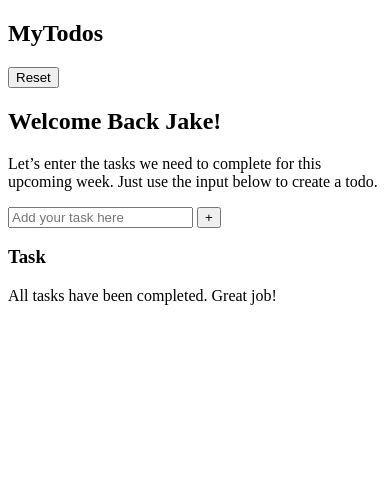
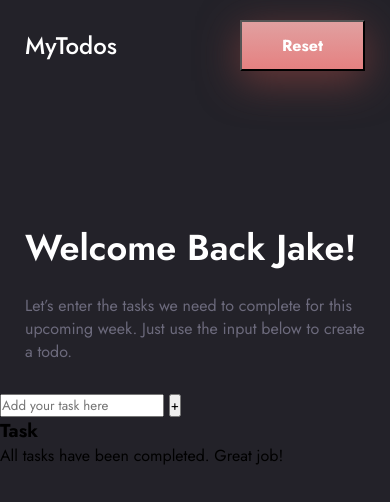
Before and after one commit to r7george/to-do-techtest, a plain HTML site: page index.html in a window 390 px wide. Drawn offline with Linux system fonts and the light colour scheme.

Commit message:
mobile-styling-progress

```diff
--- /dev/null
+++ b/assets/styles/components/_buttons.scss
@@ -0,0 +1,12 @@
+@import "./_variables";
+
+.nav__btn {
+  background-image: linear-gradient(180deg, #e1a0a0, $btnColor);
+  box-shadow: 0 10px 40px #6b3838;
+  padding: 12px 40px;
+  color: $fontColor;
+}
+
+.nav__btn:hover {
+  background-image: linear-gradient(180deg, #e2c1c1, #ea8282);
+}
--- /dev/null
+++ b/assets/styles/components/_typography.scss
@@ -0,0 +1,27 @@
+@import "../components/_variables";
+
+* {
+  font-family: $primaryFontStyle;
+}
+
+.nav {
+  &__logo {
+    font-size: $mediumFont;
+    font-weight: 500;
+  }
+  &__btn {
+    font-size: $regularFont;
+    font-weight: 700;
+  }
+}
+
+.intro {
+  &__header {
+    font-size: $largeFontMobile;
+    font-weight: 600;
+  }
+  &__text {
+    font-size: $regularFont;
+    font-weight: 400;
+  }
+}
--- a/assets/styles/components/_variables.scss
+++ b/assets/styles/components/_variables.scss
@@ -0,0 +1,13 @@
+$primaryColor: #232229;
+$secondaryColor: #2B2A33;
+$tertiaryColor: #6C6A7C;
+$fontColor: #FFFFFF;
+$btnColor: #E58181;
+
+$primaryFontStyle: 'Jost', sans-serif;
+
+// for mobile
+$largeFontMobile: 36px;
+$largeFontDesktop: 48px;
+$mediumFont: 24px;
+$regularFont: 16px;
--- /dev/null
+++ b/assets/styles/sections/_inputs.scss
@@ -0,0 +1 @@
+@import "../components/_variables";
--- /dev/null
+++ b/assets/styles/sections/_intro.scss
@@ -0,0 +1,16 @@
+@import "../components/_variables";
+
+.intro {
+  display: flex;
+  flex-direction: column;
+  margin: 150px 25px 30px 25px;
+
+  &__header {
+    color: $fontColor;
+    margin-bottom: 20px;
+  }
+
+  &__text {
+    color: $tertiaryColor;
+  }
+}
--- /dev/null
+++ b/assets/styles/sections/_nav.scss
@@ -0,0 +1,12 @@
+@import "../components/_variables";
+
+.nav {
+  display: flex;
+  margin: 20px 25px;
+  align-items: center;
+  justify-content: space-between;
+
+  &__logo {
+    color: $fontColor;
+  }
+}
--- a/assets/styles/styles.scss
+++ b/assets/styles/styles.scss
@@ -0,0 +1,18 @@
+@import "./components/_variables";
+@import "./components/_buttons";
+@import "./components/_typography";
+
+@import "./sections/_intro";
+@import "./sections/_nav";
+@import "./sections/_tasks";
+
+html {
+  background-color: $primaryColor;
+  background-size: cover;
+}
+
+* {
+  margin: 0;
+  padding: 0;
+  box-sizing: border-box;
+}
--- a/index.html
+++ b/index.html
@@ -5,11 +5,15 @@
   <meta http-equiv="X-UA-Compatible" content="IE=edge">
   <meta name="viewport" content="width=device-width, initial-scale=1.0">
   <title>MyTodos</title>
+
   <link rel="stylesheet" href="./assets/styles/styles.css">
+  <link rel="preconnect" href="https://fonts.googleapis.com">
+  <link rel="preconnect" href="https://fonts.gstatic.com" crossorigin>
+  <link href="https://fonts.googleapis.com/css2?family=Jost:wght@400;500;600;700&display=swap" rel="stylesheet">
 </head>
 <body>
   <nav class="nav">
-    <h2 class="nav__logo">MyTodos</h2>
+    <p class="nav__logo">MyTodos</p>
     <button class="nav__btn">Reset</button>
   </nav>
 
```
Also changed, not shown: assets/styles/sections/_tasks.scss (added), assets/styles/styles.css.
